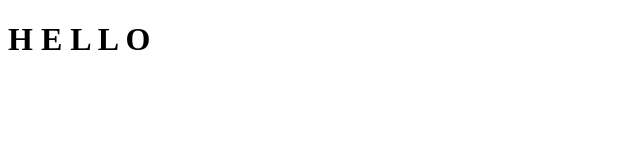
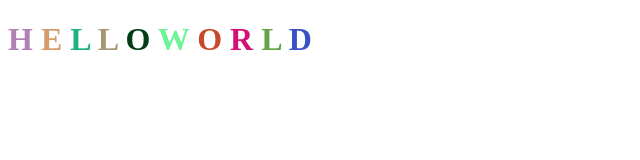
Before and after one commit to wndaniels/ThisIsATest, a plain HTML site: page index.html in a window 1280 px wide. Shown: the whole page, without its empty margins (0-640 px from the left). Drawn offline with Linux system fonts and the light colour scheme.

Commit message:
commited to the master

```diff
--- a/app.js
+++ b/app.js
@@ -5,9 +5,9 @@ function randomRGB() {
     return `rgb(${r},${g},${b})`
 };
 
-const letters = document.querySelector('.letter');
+const letters = document.querySelectorAll('.letter');
 const intervalId = setInterval(function () {
     for (let letter of letters) {
-        letter.style.color = randomRGB
+        letter.style.color = randomRGB();
     }
-}, 2000);
+}, 1000);
--- a/index.html
+++ b/index.html
@@ -13,6 +13,11 @@
         <span class="letter">L</span>
         <span class="letter">L</span>
         <span class="letter">O</span>
+        <span class="letter">W</span>
+        <span class="letter">O</span>
+        <span class="letter">R</span>
+        <span class="letter">L</span>
+        <span class="letter">D</span>
     </h1>
     <script src="app.js"></script>
 </body>
```
